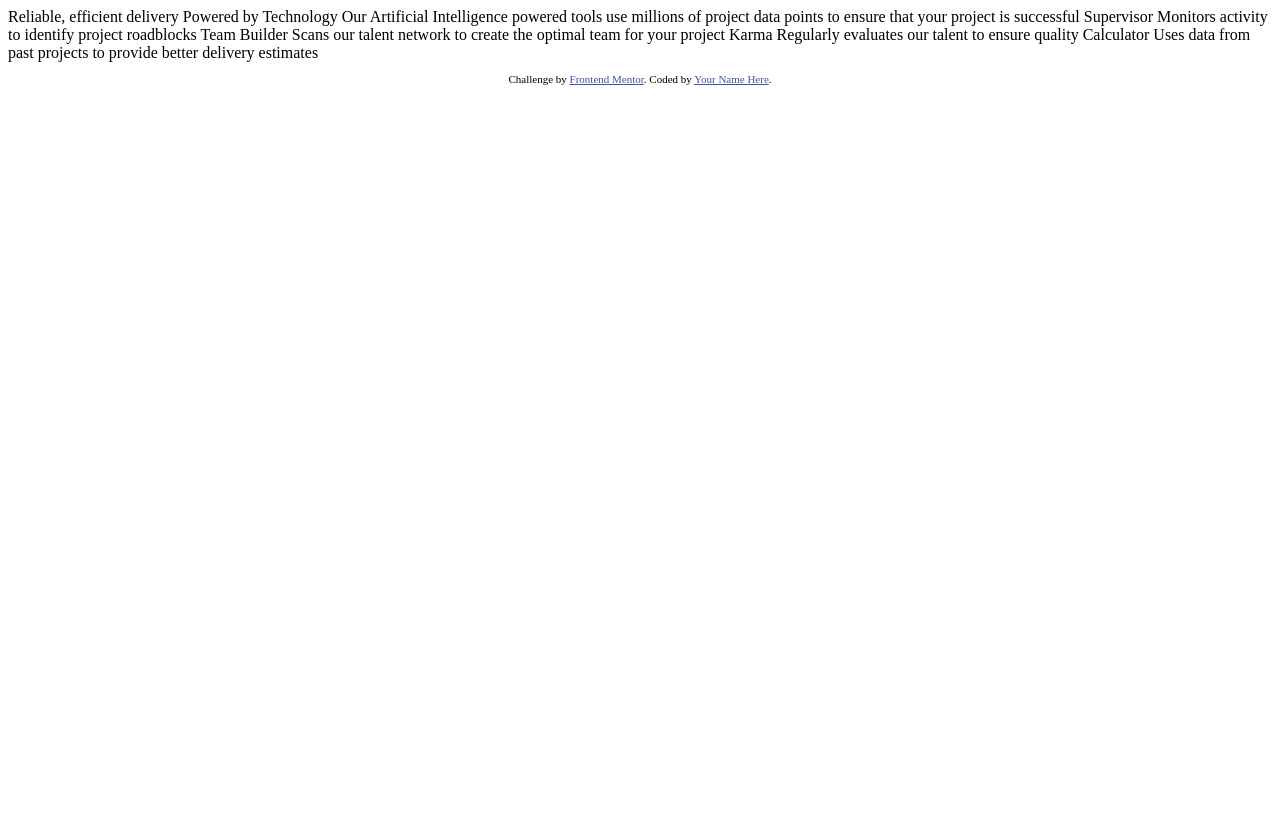
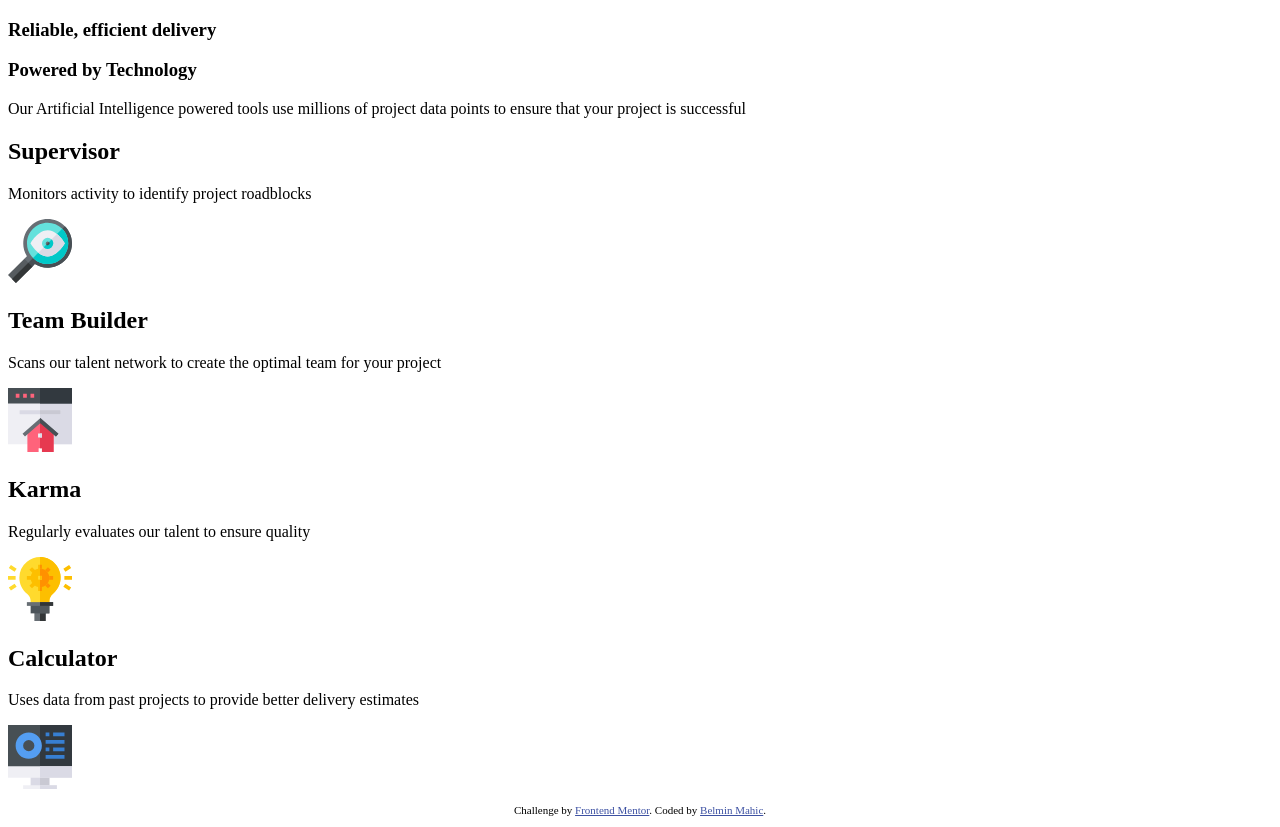
Before and after one commit to BelminMahic/AnIdiotsGuideToWebDevelopment_FourCardFeature, a plain HTML site: page index.html in a window 1280 px wide. Before the commit the page ends 800 px from the top, so only its background shows below. Drawn offline with Linux system fonts and the light colour scheme.

Commit message:
uredjen html

```diff
--- /dev/null
+++ b/css/style.css
@@ -0,0 +1,2 @@
+.attribution { font-size: 11px; text-align: center; }
+.attribution a { color: hsl(228, 45%, 44%); }
--- /dev/null
+++ b/images/style.css
@@ -0,0 +1,2 @@
+.attribution { font-size: 11px; text-align: center; }
+.attribution a { color: hsl(228, 45%, 44%); }
--- a/index.html
+++ b/index.html
@@ -5,40 +5,51 @@
   <meta name="viewport" content="width=device-width, initial-scale=1.0"> <!-- displays site properly based on user's device -->
 
   <link rel="icon" type="image/png" sizes="32x32" href="./images/favicon-32x32.png">
-
+  <link rel="stylesheet" href="css/style.css">
   <title>Frontend Mentor | Four card feature section</title>
 
   <!-- Feel free to remove these styles or customise in your own stylesheet 👍 -->
   <style>
-    .attribution { font-size: 11px; text-align: center; }
-    .attribution a { color: hsl(228, 45%, 44%); }
+
   </style>
 </head>
 <body>
 
-  Reliable, efficient delivery
-  Powered by Technology
+  <div class="info">
+    <h3>Reliable, efficient delivery</h3>
+    <h3>Powered by Technology</h3>
 
-  Our Artificial Intelligence powered tools use millions of project data points
-  to ensure that your project is successful
+    <p>Our Artificial Intelligence powered tools use millions of project data points
+    to ensure that your project is successful</p>
+  </div>
 
-  Supervisor
-  Monitors activity to identify project roadblocks
+<div class="supervisor">
+  <h2>Supervisor</h2>
+  <p>Monitors activity to identify project roadblocks</p>
+  <img src="images/icon-supervisor.svg" alt="supervisor icon">
+</div>
+<div class="team-builder">
+  <h2>Team Builder</h2>
+  <p>Scans our talent network to create the optimal team for your project</p>
+  <img src="images/icon-team-builder.svg" alt="team-builder icon">
+</div>
 
-  Team Builder
-  Scans our talent network to create the optimal team for your project
+<div class="karma">
+  <h2>Karma</h2>
+  <p>Regularly evaluates our talent to ensure quality</p>
+  <img src="images/icon-karma.svg" alt="karma icon">
+</div>
 
-  Karma
-  Regularly evaluates our talent to ensure quality
-
-  Calculator
-  Uses data from past projects to provide better delivery estimates
-
+<div class="calculator">
+  <h2>Calculator</h2>
+  <p>Uses data from past projects to provide better delivery estimates</p>
+  <img src="images/icon-calculator.svg" alt="calculator icon">
+</div>
 
   <footer>
     <p class="attribution">
       Challenge by <a href="https://www.frontendmentor.io?ref=challenge" target="_blank">Frontend Mentor</a>.
-      Coded by <a href="#">Your Name Here</a>.
+      Coded by <a href="#">Belmin Mahic</a>.
     </p>
   </footer>
 </body>
```
